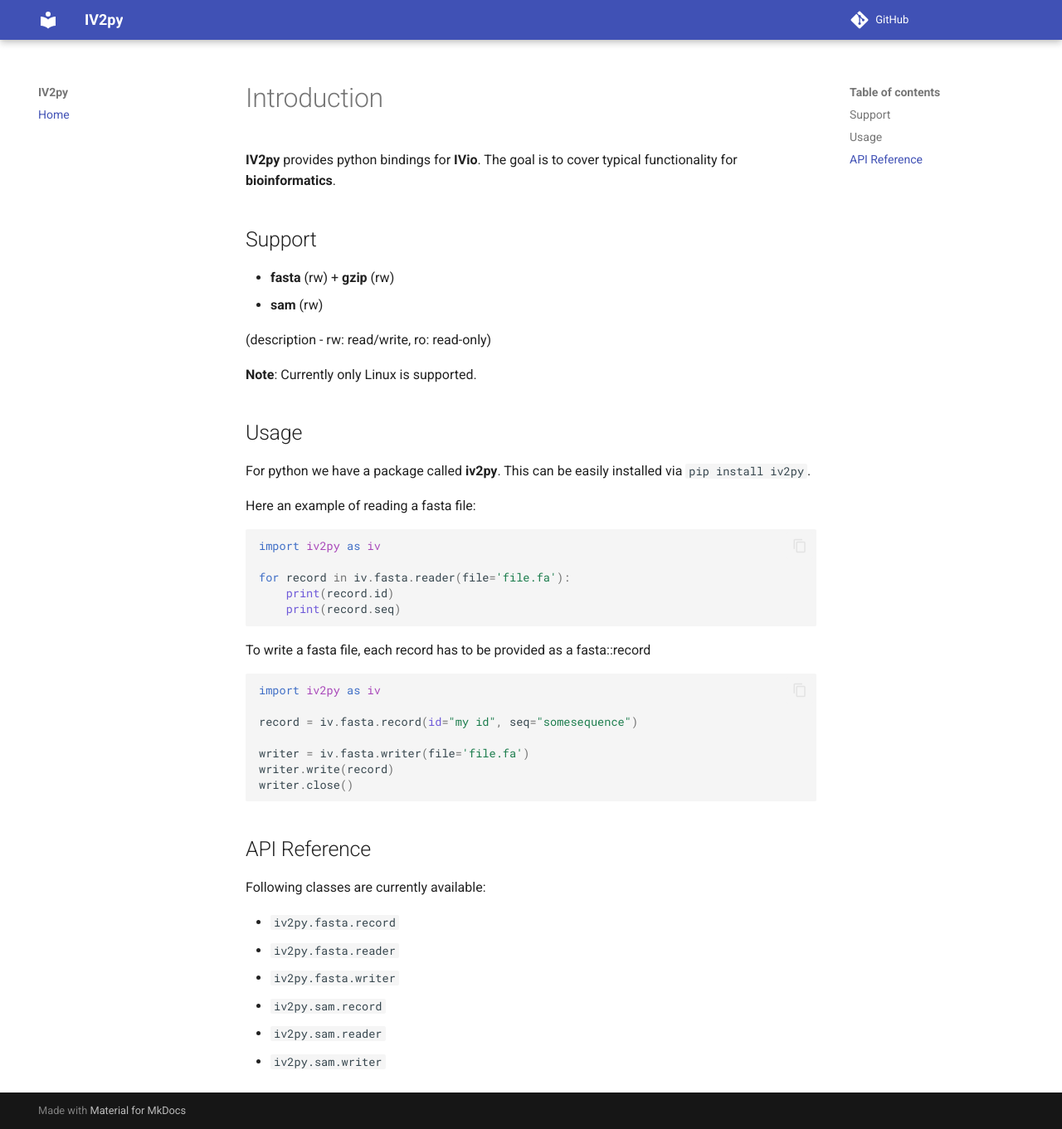
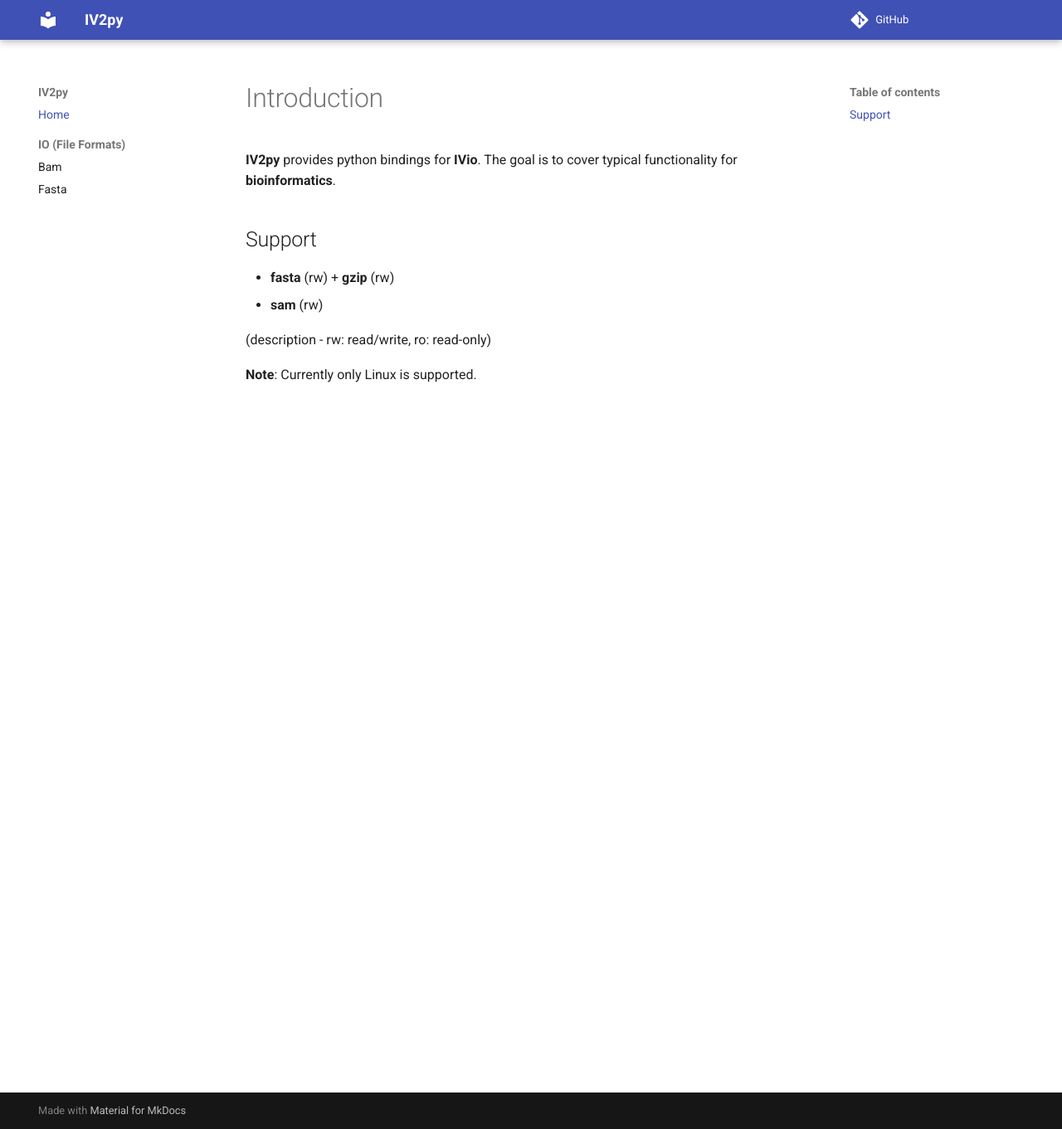
Before and after one commit to mttmartin/IV2py, an MkDocs documentation site: the page built from docs/index.md, in a window 1280 px wide and 1361 px high. Shown: the whole window at 83% size. Built offline with MkDocs 1.6.1 and Material for MkDocs 9.7.7, drawn with Linux system fonts in a browser that asks for light colours; comment, search, counter and statistics services are not loaded.

````diff
--- a/docs/index.md
+++ b/docs/index.md
@@ -17,40 +17,3 @@ The goal is to cover typical functionality for **bioinformatics**.
 (description - rw: read/write, ro: read-only)
 
 **Note**: Currently only Linux is supported.
-
-## Usage
-
-For python we have a package called **iv2py**.
-This can be easily installed via `pip install iv2py`.
-
-
-Here an example of reading a fasta file:
-```python
-import iv2py as iv
-
-for record in iv.fasta.reader(file='file.fa'):
-    print(record.id)
-    print(record.seq)
-```
-
-To write a fasta file, each record has to be provided as a fasta::record
-```python
-import iv2py as iv
-
-record = iv.fasta.record(id="my id", seq="somesequence")
-
-writer = iv.fasta.writer(file='file.fa')
-writer.write(record)
-writer.close()
-```
-
-
-## API Reference
-Following classes are currently available:
-
-  + `iv2py.fasta.record`
-  + `iv2py.fasta.reader`
-  + `iv2py.fasta.writer`
-  + `iv2py.sam.record`
-  + `iv2py.sam.reader`
-  + `iv2py.sam.writer`
--- a/mkdocs.yml
+++ b/mkdocs.yml
@@ -5,6 +5,9 @@ site_name: IV2py
 docs_dir: docs
 nav:
   - index.md
+  - IO (File Formats):
+    - Bam: formats-bam.md
+    - Fasta: formats-fasta.md
 use_directory_urls: false
 repo_url: https://github.com/iv-project/IV2py
 theme:
@@ -12,6 +15,7 @@ theme:
   local: en
   features:
     - navigation.sections
+    - navigation.expand
     - content.code.copy
 plugins:
   - include-markdown:
@@ -26,6 +30,8 @@ markdown_extensions:
       pygments_lang_class: true
   - pymdownx.inlinehilite
   - attr_list
+  - pymdownx.tabbed:
+      alternate_style: true
 #  - pymdownx.snippets
   - pymdownx.superfences
 #  - pymdownx.critic
````
Also changed, not shown: docs/formats-bam.md (added, +14 -0 lines), docs/formats-fasta.md (added, +42 -0 lines).
